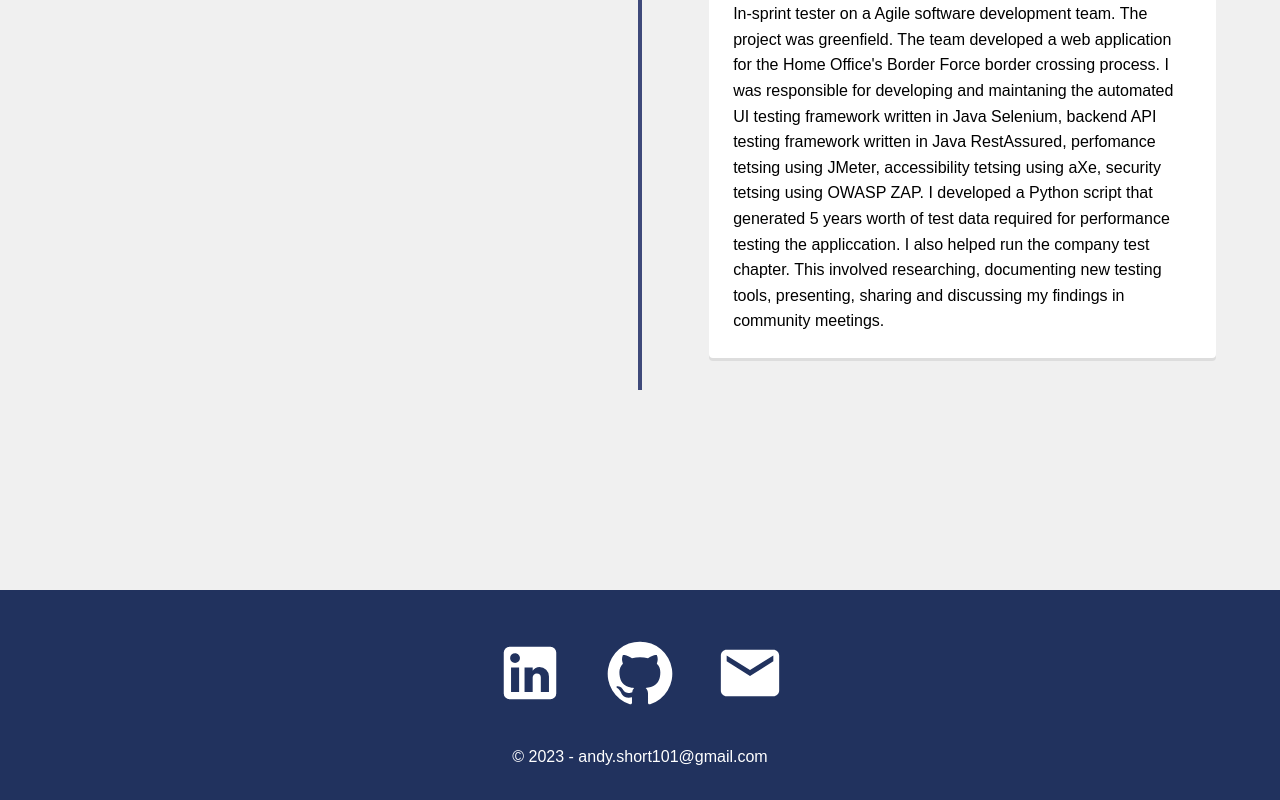
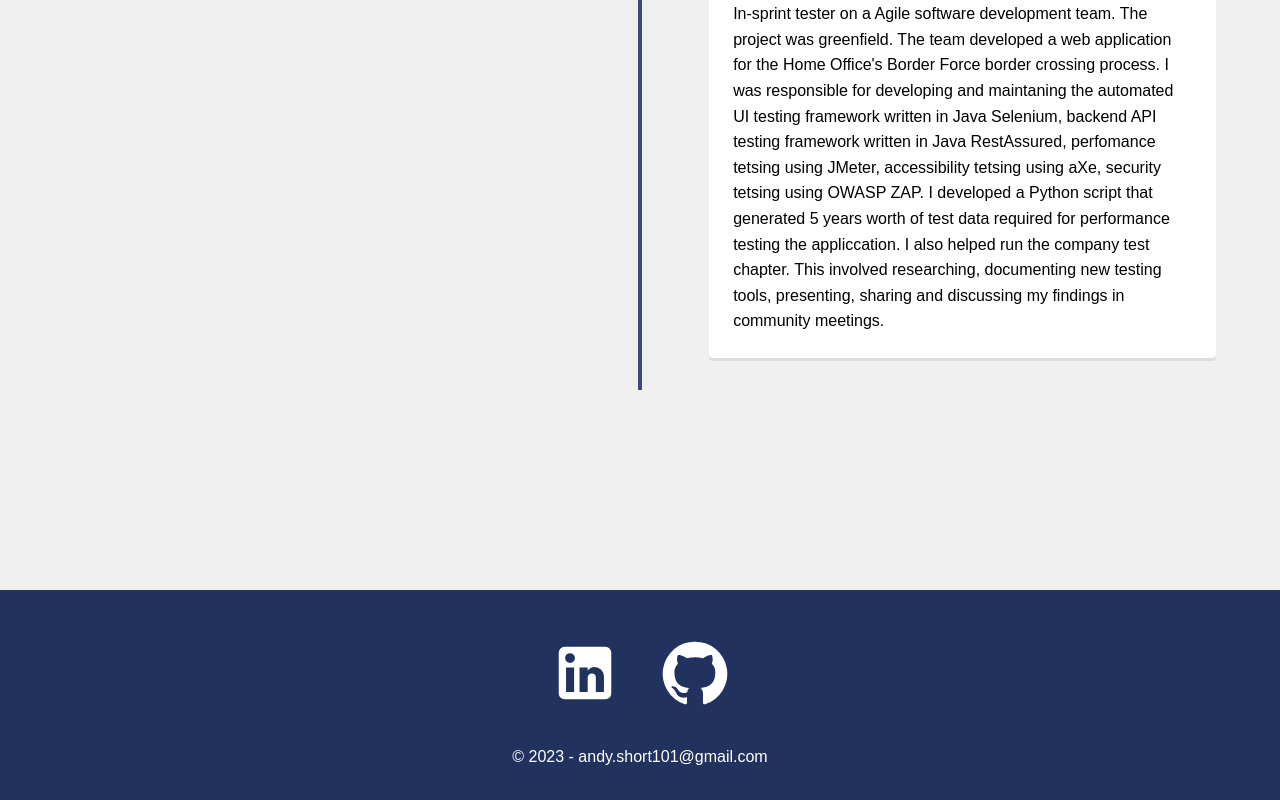
Before and after one commit to automation-andy101/my-qa-portfolio-app, a React (Create React App) app: page /experience in a window 1280 px wide. Shown: the part 1177-1977 px from the top of the page. Built offline with nearby package versions, Linux system fonts and the light colour scheme.

Commit message:
Removed email icon

```diff
--- a/src/components/Footer.js
+++ b/src/components/Footer.js
@@ -16,7 +16,7 @@ const Footer = () => {
       <div className='socialMedia'>
         <a href='https://www.linkedin.com/in/andy-short-qa/'><LinkedInIcon /></a>
         <a href='https://github.com/automation-andy101'><GitHubIcon /></a>
-        <a href='https://github.com/automation-andy101'><EmailIcon /></a>
+        {/* <a href='https://github.com/automation-andy101'><EmailIcon /></a> */}
       </div>
       <p> &copy; 2023 - andy.short101@gmail.com</p>
     </div>
--- a/src/pages/Home.js
+++ b/src/pages/Home.js
@@ -18,7 +18,7 @@ const Home = () => {
                 </p>
                 <a href='https://www.linkedin.com/in/andy-short-qa/'><LinkedInIcon /></a>
                 <a href='https://github.com/automation-andy101'><GitHubIcon /></a>
-                <a href=''><EmailIcon /></a>
+                {/* <a href=''><EmailIcon /></a> */}
             </div>
         </div>
         <div className='skills'>
```
